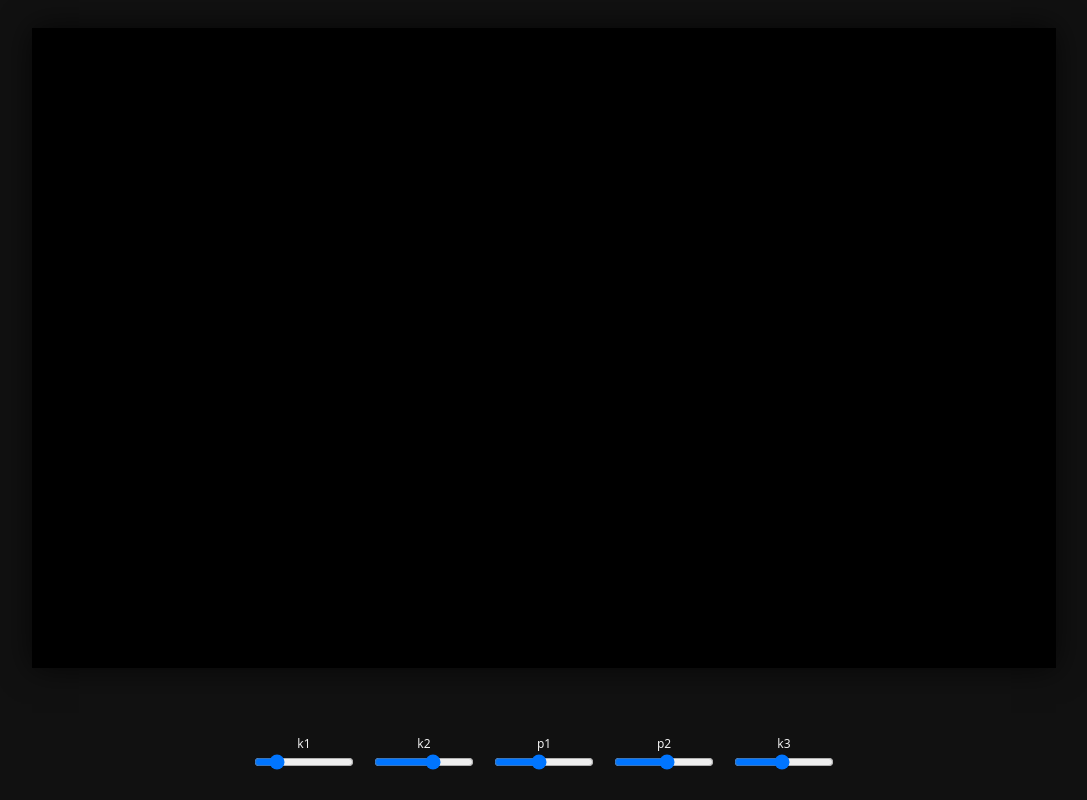
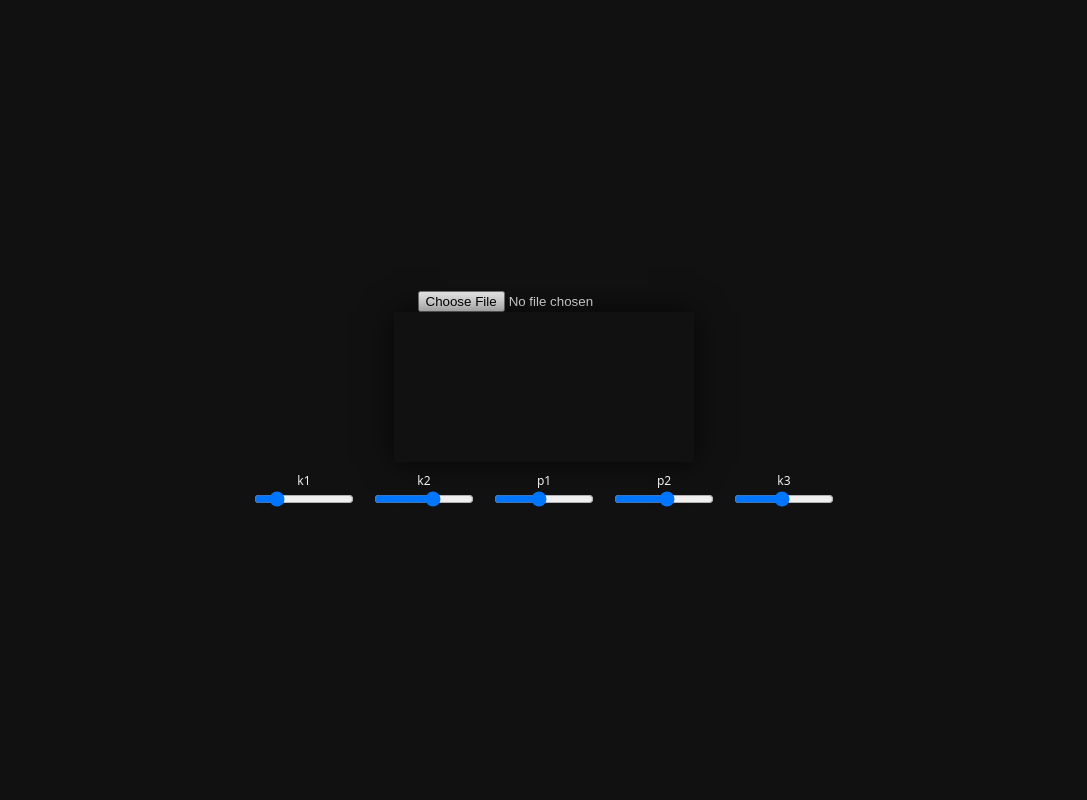
Before and after one commit to klandermans/manualC, a plain HTML site: page index.html in a window 1280 px wide. Shown: the whole page, without its empty margins (96-1183 px from the left). Drawn offline with Linux system fonts and the light colour scheme.

Commit message:
Update title and add file input for image upload

```diff
--- a/index.html
+++ b/index.html
@@ -2,17 +2,20 @@
 <html lang="nl">
 <head>
 <meta charset="utf-8">
-<title>Realtime Lens Distortion Tuning</title>
+<title>Realtime Lens Distortion met Upload</title>
 <style>
-  body { margin:0; background:#111; color:#eee; font-family:system-ui; display:grid; place-items:center; height:100vh; }
-  canvas { width:80vw; height:auto; max-height:80vh; box-shadow:0 0 30px rgba(0,0,0,.7); }
+  body { margin:0; background:#111; color:#eee; font-family:system-ui; display:flex; flex-direction:column; align-items:center; justify-content:center; height:100vh; }
+  canvas { max-width:80vw; max-height:60vh; box-shadow:0 0 30px rgba(0,0,0,.7); }
   .controls { display:flex; gap:1em; flex-wrap:wrap; justify-content:center; margin-top:10px; }
   label { display:flex; flex-direction:column; font-size:12px; align-items:center; }
   input[type=range]{ width:100px; }
 </style>
 </head>
 <body>
+
+<input type="file" id="fileInput" accept="image/*">
 <canvas id="gl"></canvas>
+
 <div class="controls">
   <label>k1 <input id="k1" type="range" min="-0.5" max="0.5" step="0.001" value="-0.321"></label>
   <label>k2 <input id="k2" type="range" min="-0.5" max="0.5" step="0.001" value="0.112"></label>
@@ -27,62 +30,116 @@ const params = {
   k1:-0.321,k2:0.112,p1:-0.0012,p2:0.0008,k3:-0.025
 };
 
-const gl = document.getElementById('gl').getContext('webgl');
-const vs = `attribute vec2 a_pos;varying vec2 v_uv;void main(){v_uv=a_pos*0.5+0.5;gl_Position=vec4(a_pos,0.,1.);}`;
+const canvas = document.getElementById('gl');
+const gl = canvas.getContext('webgl');
+
+if (!gl) alert("WebGL niet beschikbaar!");
+
+const vs = `attribute vec2 a_pos; varying vec2 v_uv; void main(){ v_uv=a_pos*0.5+0.5; gl_Position=vec4(a_pos,0.,1.); }`;
 const fs = `
 precision highp float;
-varying vec2 v_uv; uniform sampler2D u_tex;
+varying vec2 v_uv;
+uniform sampler2D u_tex;
 uniform float fx,fy,cx,cy,k1,k2,k3,p1,p2,imgW,imgH;
 void main(){
- float u=v_uv.x*imgW,v=v_uv.y*imgH;
- float x=(u-cx)/fx, y=(v-cy)/fy, r2=x*x+y*y;
- float r4=r2*r2,r6=r4*r2;
- float radial=1.0+k1*r2+k2*r4+k3*r6;
- float x_d=x*radial+2.0*p1*x*y+p2*(r2+2.0*x*x);
- float y_d=y*radial+p1*(r2+2.0*y*y)+2.0*p2*x*y;
- float u_d=fx*x_d+cx,v_d=fy*y_d+cy;
- vec2 st=vec2(u_d/imgW,v_d/imgH);
- if(any(lessThan(st,vec2(0.)))||any(greaterThan(st,vec2(1.))))
-   gl_FragColor=vec4(0.,0.,0.,1.);
- else gl_FragColor=texture2D(u_tex,st);
-}`;
-function compile(type,src){const s=gl.createShader(type);gl.shaderSource(s,src);gl.compileShader(s);return s;}
-const prog=gl.createProgram();
-gl.attachShader(prog,compile(gl.VERTEX_SHADER,vs));
-gl.attachShader(prog,compile(gl.FRAGMENT_SHADER,fs));
-gl.linkProgram(prog);gl.useProgram(prog);
-const posLoc=gl.getAttribLocation(prog,"a_pos");
-const buf=gl.createBuffer();gl.bindBuffer(gl.ARRAY_BUFFER,buf);
-gl.bufferData(gl.ARRAY_BUFFER,new Float32Array([-1,-1,1,-1,-1,1,-1,1,1,-1,1,1]),gl.STATIC_DRAW);
-gl.enableVertexAttribArray(posLoc);gl.vertexAttribPointer(posLoc,2,gl.FLOAT,false,0,0);
-const u=(n)=>gl.getUniformLocation(prog,n);
-const img=new Image();img.crossOrigin="anonymous";
-img.src="https://images.unsplash.com/photo-1503023345310-bd7c1de61c7d?w=1920&q=80";
-img.onload=()=>{
-  gl.canvas.width=img.width;gl.canvas.height=img.height;
-  gl.viewport(0,0,gl.canvas.width,gl.canvas.height);
-  const tex=gl.createTexture();gl.bindTexture(gl.TEXTURE_2D,tex);
-  gl.pixelStorei(gl.UNPACK_FLIP_Y_WEBGL,1);
-  gl.texImage2D(gl.TEXTURE_2D,0,gl.RGBA,gl.RGBA,gl.UNSIGNED_BYTE,img);
-  gl.texParameteri(gl.TEXTURE_2D,gl.TEXTURE_MIN_FILTER,gl.LINEAR);
-  gl.uniform1i(u('u_tex'),0);
-  gl.uniform1f(u('fx'),params.fx);gl.uniform1f(u('fy'),params.fy);
-  gl.uniform1f(u('cx'),params.cx);gl.uniform1f(u('cy'),params.cy);
-  gl.uniform1f(u('imgW'),img.width);gl.uniform1f(u('imgH'),img.height);
-  render();
-};
-function render(){
-  for(const k of ['k1','k2','k3','p1','p2'])
-    gl.uniform1f(u(k),params[k]);
-  gl.clear(gl.COLOR_BUFFER_BIT);
-  gl.drawArrays(gl.TRIANGLES,0,6);
-  requestAnimationFrame(render);
+  float u=v_uv.x*imgW;
+  float v=v_uv.y*imgH;
+  float x=(u-cx)/fx;
+  float y=(v-cy)/fy;
+  float r2=x*x+y*y;
+  float r4=r2*r2;
+  float r6=r4*r2;
+  float radial = 1.0+k1*r2+k2*r4+k3*r6;
+  float x_d = x*radial + 2.0*p1*x*y + p2*(r2+2.0*x*x);
+  float y_d = y*radial + p1*(r2+2.0*y*y) + 2.0*p2*x*y;
+  float u_d = fx*x_d+cx;
+  float v_d = fy*y_d+cy;
+  vec2 st = vec2(u_d/imgW, v_d/imgH);
+  if(any(lessThan(st, vec2(0.))) || any(greaterThan(st, vec2(1.)))) gl_FragColor = vec4(0.,0.,0.,1.);
+  else gl_FragColor = texture2D(u_tex, st);
 }
+`;
+
+function compile(type, src) {
+  const s = gl.createShader(type);
+  gl.shaderSource(s, src);
+  gl.compileShader(s);
+  if(!gl.getShaderParameter(s, gl.COMPILE_STATUS)) {
+    console.error(gl.getShaderInfoLog(s));
+  }
+  return s;
+}
+
+const prog = gl.createProgram();
+gl.attachShader(prog, compile(gl.VERTEX_SHADER, vs));
+gl.attachShader(prog, compile(gl.FRAGMENT_SHADER, fs));
+gl.linkProgram(prog);
+gl.useProgram(prog);
+
+const posLoc = gl.getAttribLocation(prog, "a_pos");
+const buf = gl.createBuffer();
+gl.bindBuffer(gl.ARRAY_BUFFER, buf);
+gl.bufferData(gl.ARRAY_BUFFER, new Float32Array([-1,-1,1,-1,-1,1,-1,1,1,-1,1,1]), gl.STATIC_DRAW);
+gl.enableVertexAttribArray(posLoc);
+gl.vertexAttribPointer(posLoc,2,gl.FLOAT,false,0,0);
+
+const u = name => gl.getUniformLocation(prog,name);
+
+// camera uniforms
+gl.uniform1f(u('fx'),params.fx);
+gl.uniform1f(u('fy'),params.fy);
+gl.uniform1f(u('cx'),params.cx);
+gl.uniform1f(u('cy'),params.cy);
+
+// sliders
 document.querySelectorAll('input[type=range]').forEach(sl=>{
   sl.addEventListener('input',e=>{
     params[e.target.id]=parseFloat(e.target.value);
   });
 });
+
+// texture
+let tex, imgW=0, imgH=0;
+
+document.getElementById('fileInput').addEventListener('change', e=>{
+  const file = e.target.files[0];
+  if(!file) return;
+  const reader = new FileReader();
+  reader.onload = function(ev){
+    const img = new Image();
+    img.src = ev.target.result;
+    img.onload = ()=>{
+      canvas.width=img.width;
+      canvas.height=img.height;
+      imgW = img.width;
+      imgH = img.height;
+      gl.viewport(0,0,canvas.width,canvas.height);
+
+      if(!tex) tex=gl.createTexture();
+      gl.bindTexture(gl.TEXTURE_2D,tex);
+      gl.pixelStorei(gl.UNPACK_FLIP_Y_WEBGL,1);
+      gl.texImage2D(gl.TEXTURE_2D,0,gl.RGBA,gl.RGBA,gl.UNSIGNED_BYTE,img);
+      gl.texParameteri(gl.TEXTURE_2D,gl.TEXTURE_MIN_FILTER,gl.LINEAR);
+      gl.uniform1i(u('u_tex'),0);
+      gl.uniform1f(u('imgW'),imgW);
+      gl.uniform1f(u('imgH'),imgH);
+    }
+  }
+  reader.readAsDataURL(file);
+});
+
+// render loop
+function render(){
+  if(imgW>0 && imgH>0){
+    for(const k of ['k1','k2','k3','p1','p2'])
+      gl.uniform1f(u(k),params[k]);
+    gl.clear(gl.COLOR_BUFFER_BIT);
+    gl.drawArrays(gl.TRIANGLES,0,6);
+  }
+  requestAnimationFrame(render);
+}
+render();
 </script>
+
 </body>
 </html>
```
